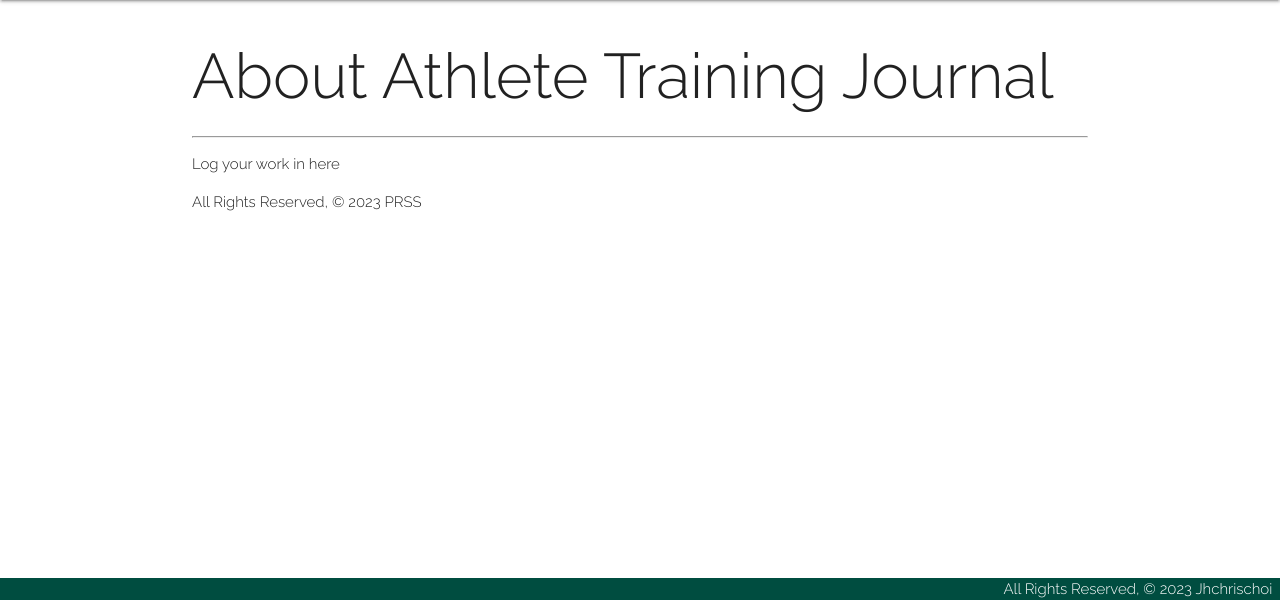
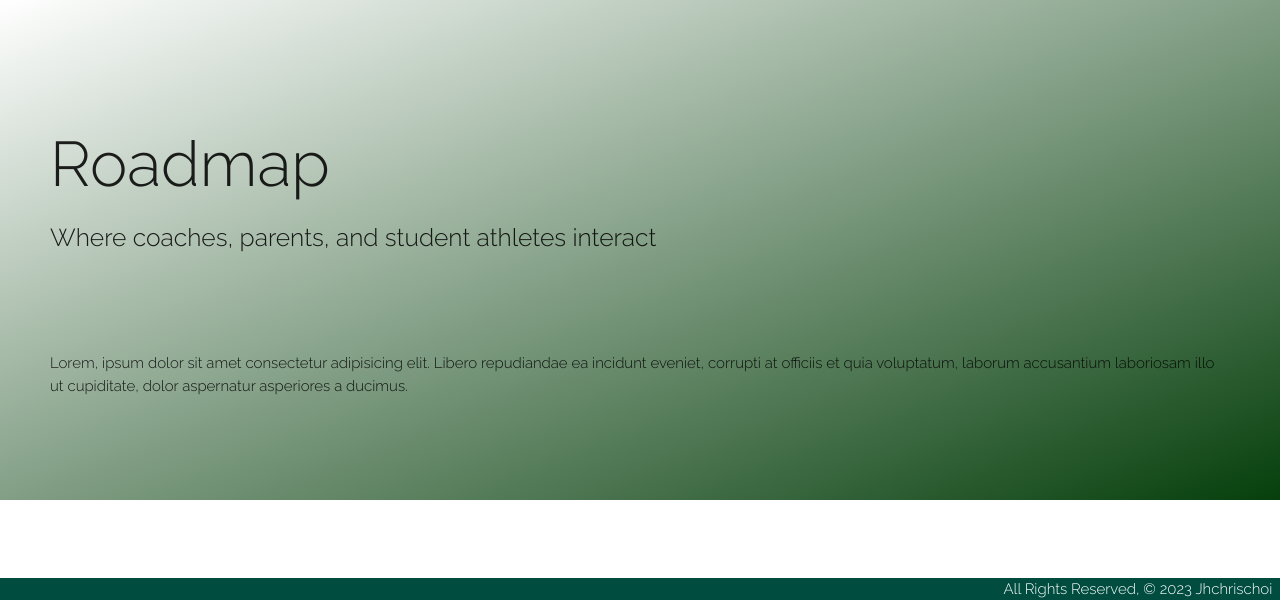
Before and after one commit to jhchrischoi/project3, a Django app: page /about/ in a window 1280 px wide. Shown: the part 200-800 px from the top of the page. Run offline with Django 4.2, Linux system fonts and the light colour scheme.

Commit message:
final revision

```diff
--- a/main_app/static/css/style.css
+++ b/main_app/static/css/style.css
@@ -10,6 +10,13 @@ body {
   flex: 1 0 auto;
 }
 
+#about-background{
+background-repeat: no-repeat;
+width:100%;
+display:grid;
+align-items: center;
+padding:50px;
+}
 footer.page-footer {
   padding-top: 0;
   text-align: right;
--- a/main_app/templates/about.html
+++ b/main_app/templates/about.html
@@ -1,9 +1,53 @@
-{% extends 'base.html' %}
-{% block content %}
+{% load static %}
+<!DOCTYPE html>
+<html lang="en">
+<head>
+  <meta charset="UTF-8">
+  <meta name="viewport" content="width=device-width, initial-scale=1.0">
+  <meta http-equiv="X-UA-Compatible" content="ie=edge">
+  <title>Athlete Training Journal</title>
+  <link rel="stylesheet" href="https://cdnjs.cloudflare.com/ajax/libs/materialize/1.0.0/css/materialize.min.css">
 
-    <h1>About Athlete Training Journal</h1>
-<hr>
-<p>Log your work in here</p>
-<footer>All Rights Reserved, &copy; 2023 PRSS</footer>
+  <link rel="stylesheet" type="text/css" href="{% static 'css/style.css' %}">
+  <script src="https://cdnjs.cloudflare.com/ajax/libs/materialize/1.0.0/js/materialize.min.js"></script>
+  <link href="https://fonts.googleapis.com/css2?family=Raleway:wght@300&display=swap" rel="stylesheet">
+</head>
+<body>
+  <header class="navbar">
+    <nav class="nav-extended">
+      <div class="nav-wrapper" id="top-nav">
+        <ul>
+          <li><a href="/" id="brand-logo">&nbsp;&nbsp;<img src="{% static 'images/Logo.png' %}" alt="Image" class="logo-img-signup"></a></li>
+        </ul>
+        <ul class="right">
+          <li><a href="{% url 'about' %}" id="available-menu" style="font-size:20px;">ABOUT</a></li>
+          {% if user.is_authenticated %}
+          <li><a href="{% url 'logout' %}" id="available-menu" style="font-size:20px;">LOG OUT</a></li>
+          {% else %}
+          <li><a href="{% url 'signup' %}" id="available-menu" style="font-size:20px;">SIGN UP</a></li>
+          <li><a href="{% url 'login' %}" id="available-menu" style="font-size:20px;">LOG IN</a></li>
+          {% endif %}
+        </ul>
+      </div>
+    </nav>
+    <div id="about-background" style="background-image: linear-gradient(to bottom right, #ffffff, #063F0C); height:500px;">
+        {% comment %} <img src="{% static 'images/background1.png' %}" alt="Image" class="background-img"> {% endcomment %}
+        <div><h1>Roadmap</h1>
+        <h5>Where coaches, parents, and student athletes interact</h5></div>
 
-{% endblock %}
+    <div id="about-content">
+      <p>Lorem, ipsum dolor sit amet consectetur adipisicing elit. Libero repudiandae ea incidunt eveniet, corrupti at officiis et quia voluptatum, laborum accusantium laboriosam illo ut cupiditate, dolor aspernatur asperiores a ducimus.</p>
+    </div>
+    </div>
+    <Br>
+
+    </header>
+    <main class="container ">
+      {% block content %}
+      {% endblock %}
+    </main>
+    <footer class="page-footer teal darken-4">
+      <div class="right teal darken-4">All Rights Reserved, &copy; 2023 Jhchrischoi &nbsp;</div>
+    </footer>
+  </body>
+  </html>
--- a/main_app/templates/home.html
+++ b/main_app/templates/home.html
@@ -18,7 +18,7 @@
     </div>
     <div id="learn-more" style="width: 50%; height: 100px; float: left">
       <h5>What is Roadmap</h5>
-      <a class="waves-effect waves-light btn" style="background-color:#ffffff; color:#063F0C; border-radius:28px" id="button">LEARN MORE</a>
+      <a <a href="{% url 'about' %}" class="waves-effect waves-light btn" style="background-color:#ffffff; color:#063F0C; border-radius:28px" id="button">LEARN MORE</a>
     </div>
     <div id="log-in" style="margin-left: 65%; height: 100px">
       <h5>Account Log In</h5>
```
Lines whose indentation alone changed are shown as unchanged.
